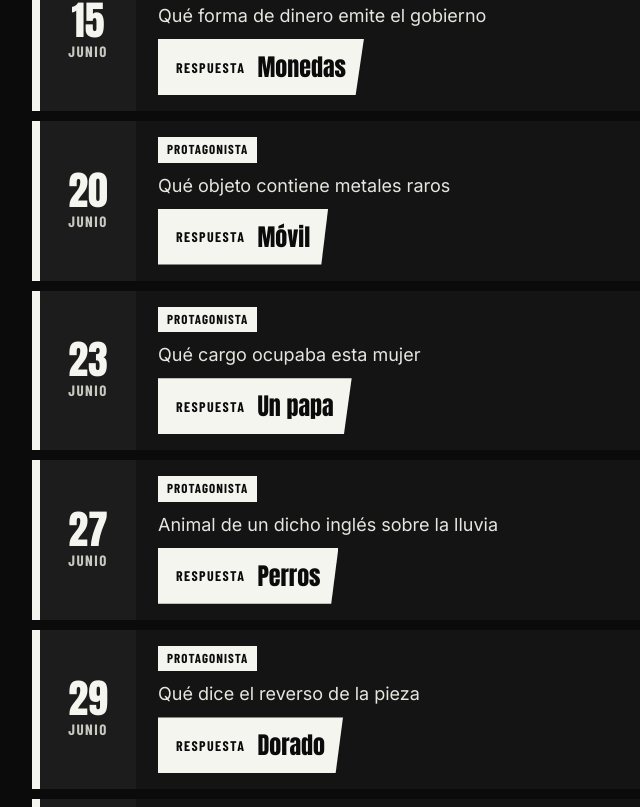
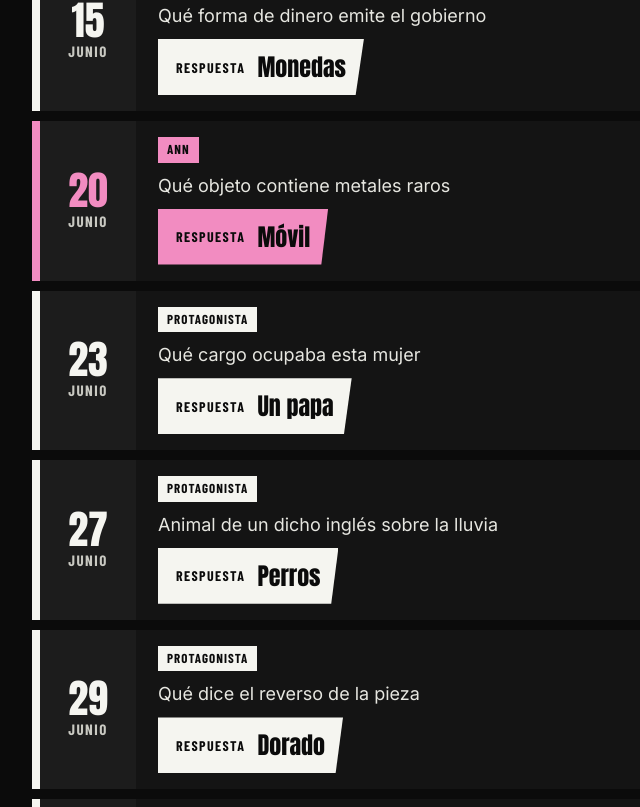
Before and after one commit to juancruz0103/persona-guide-room, a React (Vite) app: page /#/p5r/clases in a window 1280 px wide. Shown: the part 5993-6800 px from the top of the page, without its empty margins (0-640 px from the left). Built offline with nearby package versions, Linux system fonts and the light colour scheme; a web font is replaced by a local one.

Commit message:
Clases: marcar las preguntas de Ann (25/4, 20/6, 7/7 y 11/1)
Días confirmados jugando por Juan.

Co-Authored-By: Claude Opus 5.5 <noreply@anthropic.com>
Claude-Session: https://claude.ai/code/session_01TLD9DxtzdAPGjt2ektcgBd

```diff
--- a/src/games/p5r/data/school.json
+++ b/src/games/p5r/data/school.json
@@ -2,7 +2,7 @@
  "sources": {
   "answers": "Eurogamer España (verificadas jugando por Juan)",
   "topics": "Redacción propia a partir de RPG Site",
-  "ann": "GamerTweak marca la del 25 de abril; el resto se confirma jugando"
+  "ann": "Días confirmados por Juan jugando: 25/4, 20/6, 7/7 y 11/1"
  },
  "exams": [
   {
@@ -327,7 +327,7 @@
    "month": 6,
    "day": 20,
    "kind": "class",
-   "askedTo": "protagonist",
+   "askedTo": "ann",
    "part": null,
    "topic": "Qué objeto contiene metales raros",
    "answer": "Móvil"
@@ -381,7 +381,7 @@
    "month": 7,
    "day": 7,
    "kind": "class",
-   "askedTo": "protagonist",
+   "askedTo": "ann",
    "part": 1,
    "topic": "Con qué se relaciona el encuentro de estrellas de Tanabata",
    "answer": "La Vía Láctea"
@@ -390,7 +390,7 @@
    "month": 7,
    "day": 7,
    "kind": "class",
-   "askedTo": "protagonist",
+   "askedTo": "ann",
    "part": 2,
    "topic": "Comida tradicional de Tanabata",
    "answer": "Soumen"
@@ -883,7 +883,7 @@
    "month": 1,
    "day": 11,
    "kind": "class",
-   "askedTo": "protagonist",
+   "askedTo": "ann",
    "part": 1,
    "topic": "Qué ilustra la frase sintoísta sobre sus dioses",
    "answer": "Lo numerosos que son"
@@ -892,7 +892,7 @@
    "month": 1,
    "day": 11,
    "kind": "class",
-   "askedTo": "protagonist",
+   "askedTo": "ann",
    "part": 2,
    "topic": "La frase sobre la cantidad de dioses",
    "answer": "Los ocho millones de dioses"
--- a/src/games/p5r/pages/School.tsx
+++ b/src/games/p5r/pages/School.tsx
@@ -150,7 +150,7 @@ export default function School() {
 
         <p className={styles.source}>
           Respuestas: Eurogamer España, verificadas jugando. Temas de cada pregunta redactados a partir de RPG Site.
-          Las preguntas de Ann se marcan según lo confirmado hasta ahora; el resto se revisa durante la partida.
+          Preguntas de Ann confirmadas jugando.
         </p>
       </section>
     </>
```
Also changed, not shown: 2 other files (tests, documents, lock files or other folders).
